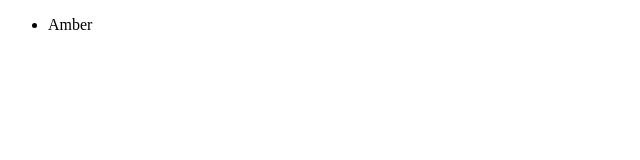
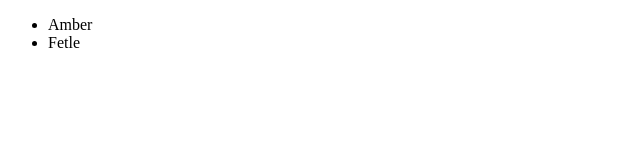
Before and after one commit to amberyusuf/groupStudy, a plain HTML site: page index.html in a window 1280 px wide. Shown: the full height of the page, 0-640 px from the left. Drawn offline with Linux system fonts and the light colour scheme.

Commit message:
added new li

```diff
--- a/index.html
+++ b/index.html
@@ -8,6 +8,7 @@
 <body>
   <ul>
     <li>Amber</li>
+    <li>Fetle</li>
   </ul>
 </body>
 </html>
```
